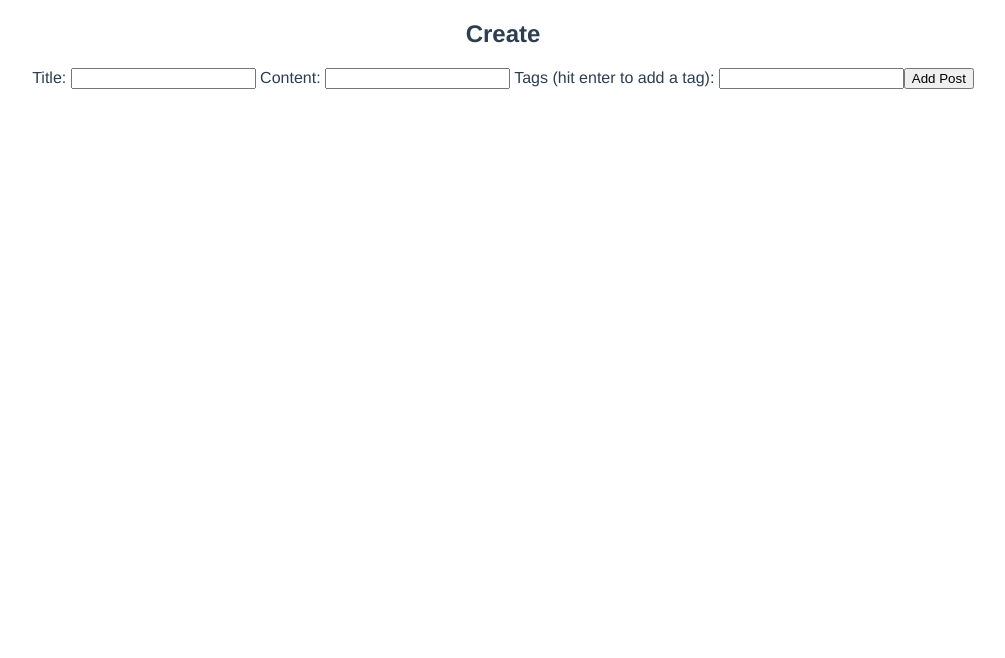
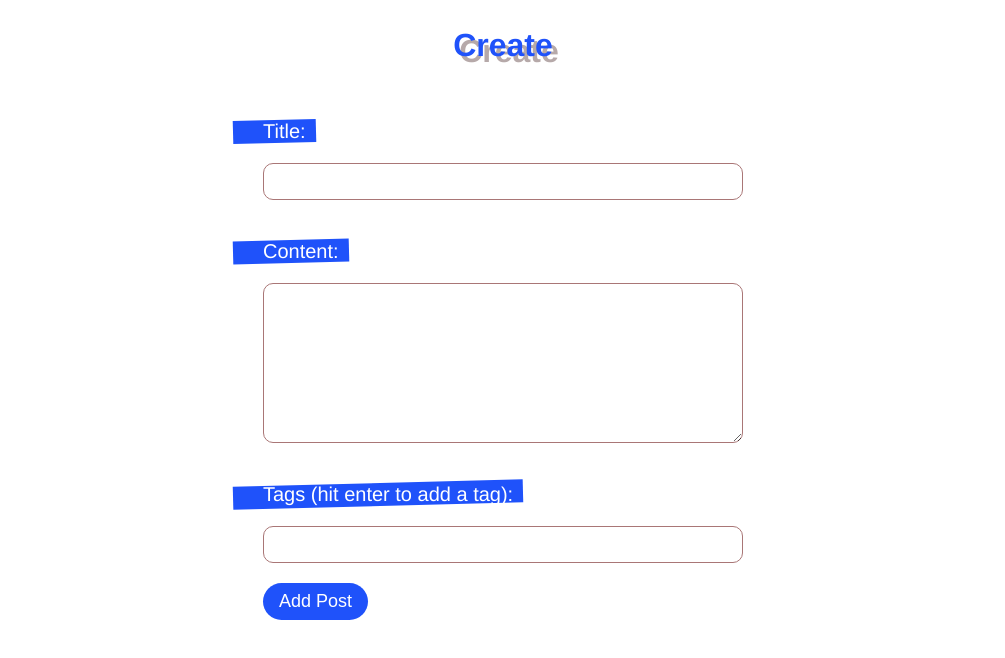
Before and after one commit to AlexStraton/dojo-blog, a Vue app: page /create in a window 1280 px wide. Shown: the top 658 px of the page, without its empty margins (137-1142 px from the left). Built offline with nearby package versions, Linux system fonts and the light colour scheme.

Commit message:
styled create view

```diff
--- a/src/views/Create.vue
+++ b/src/views/Create.vue
@@ -1,19 +1,13 @@
 <template>
-  <h2>Create</h2>
+  <h2 class="header">Create</h2>
   <form>
-    <label>
-      Title:
-      <input v-model="title" required />
-    </label>
-    <label>
-      Content:
-      <input v-model="content" required />
-    </label>
-    <label>
-      Tags (hit enter to add a tag):
-      <input @keydown.enter.prevent="addTag" v-model="tag" required />
-    </label>
-    <div v-for="tag in tags" :key="tag">{{ tag }}</div>
+    <label> Title: </label>
+    <input v-model="title" required />
+    <label> Content: </label>
+    <textarea v-model="content" required />
+    <label> Tags (hit enter to add a tag): </label>
+    <input @keydown.enter.prevent="addTag" v-model="tag" required />
+    <div v-for="tag in tags" :key="tag" class="tag">#{{ tag }}</div>
     <button>Add Post</button>
   </form>
 </template>
@@ -28,8 +22,7 @@ export default {
     const tags = ref([]);
 
     function addTag() {
-      console.log(tag.value, tags.value);
-      if (tags.value.includes(tag.value)) {
+      if (!tags.value.includes(tag.value)) {
         tags.value.push(tag.value);
       }
       tag.value = "";
@@ -40,4 +33,68 @@ export default {
 };
 </script>
 
-<style></style>
+<style>
+.header {
+  color: #1f52fa;
+  font-size: xx-large;
+  text-shadow: 6px 6px #b6a9a9;
+}
+form {
+  max-width: 480px;
+  margin: 0 auto;
+  text-align: left;
+}
+input,
+textarea {
+  display: block;
+  border-radius: 10px;
+  margin: 10px 0;
+  width: 100%;
+  box-sizing: border-box;
+  padding: 10px;
+  border: 1px solid #a97676;
+}
+textarea {
+  height: 160px;
+}
+label {
+  display: inline-block;
+  margin-top: 30px;
+  position: relative;
+  font-size: 20px;
+  color: white;
+  margin-bottom: 10px;
+}
+label::before {
+  content: "";
+  display: block;
+  width: 100%;
+  height: 100%;
+  background: #1f52fa;
+  position: absolute;
+  z-index: -1;
+  padding-right: 40px;
+  left: -30px;
+  transform: rotateZ(-1.5deg);
+}
+
+button {
+  display: block;
+  border-radius: 20px;
+  margin-top: 20px;
+  background: #1f52fa;
+  color: white;
+  border: none;
+  padding: 8px 16px;
+  font-size: 18px;
+}
+.tag {
+  display: inline-block;
+  margin: 10px 10px 0 0;
+  color: #444;
+  background: #ddd;
+  padding: 8px;
+  border-radius: 20px;
+  font-size: 14px;
+}
+</style>
```
